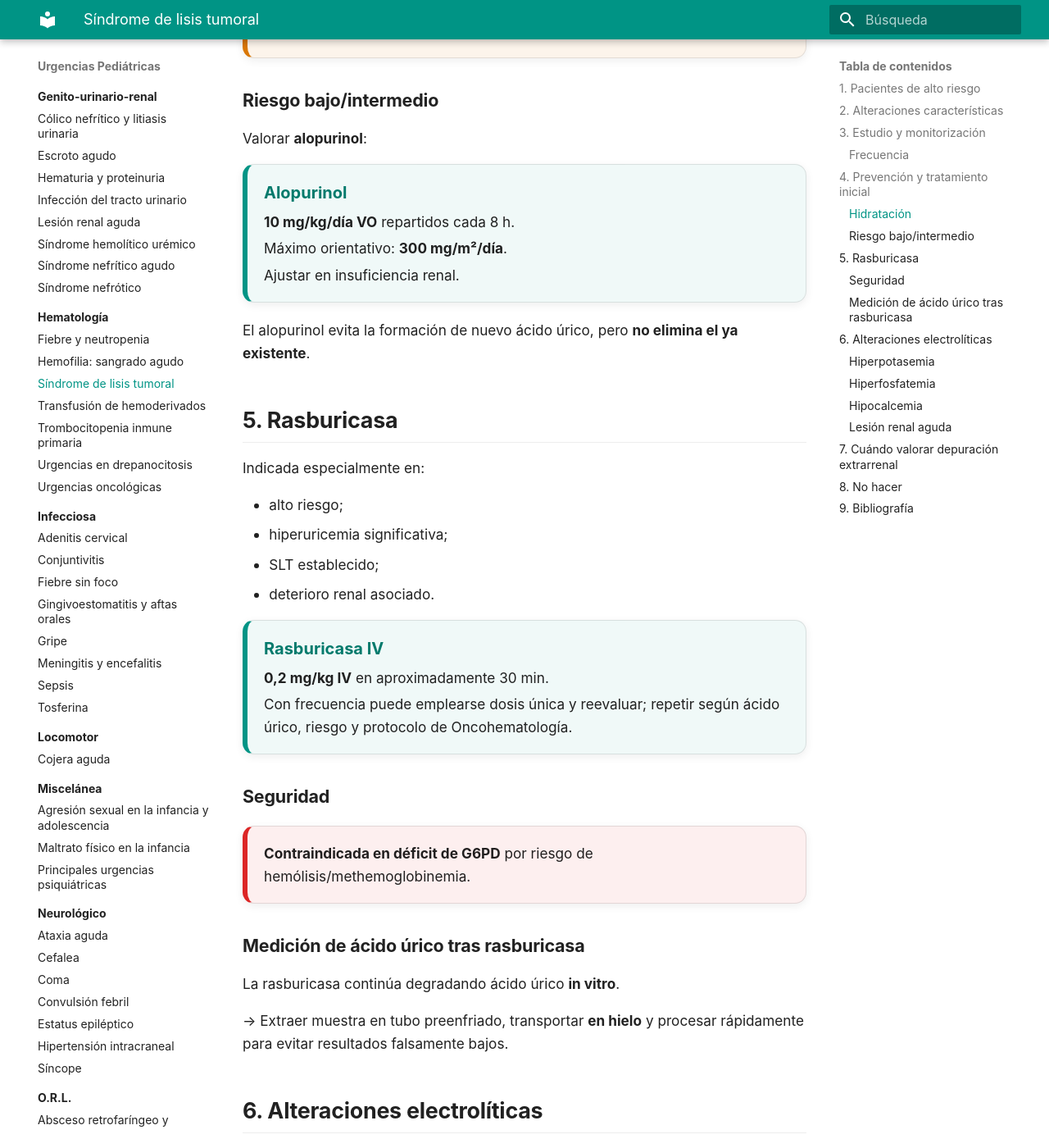
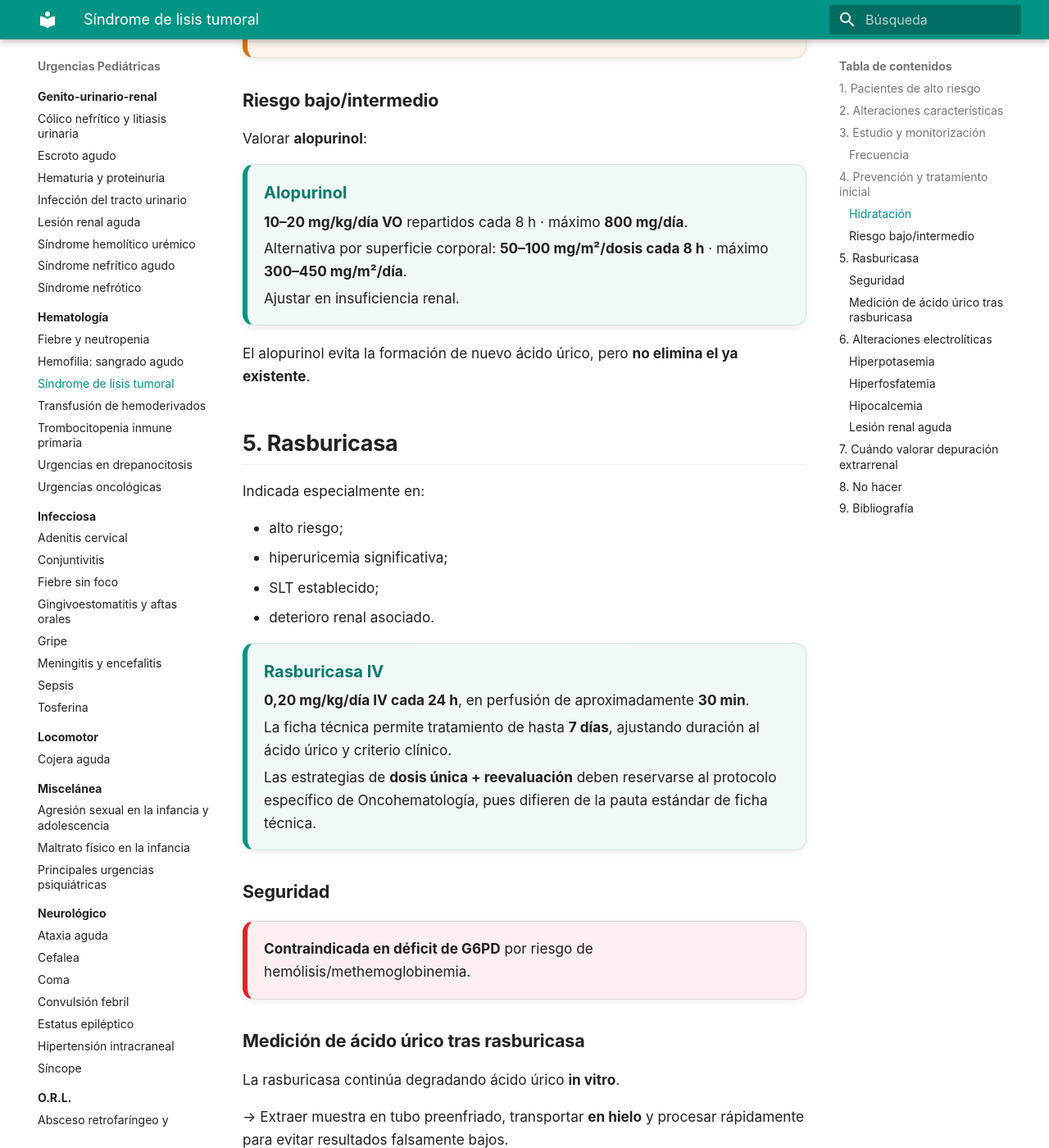
Before and after one commit to gonzaloares/urgencias-pediatricas, an MkDocs documentation site: the page built from docs/sangre/sindrome-lisis-tumoral.md, in a window 1280 px wide and 1400 px high, scrolled down 2795 px. Shown: the whole window at 82% size. Built offline with MkDocs 1.6.1 and Material for MkDocs 9.7.7, drawn with Linux system fonts in a browser that asks for light colours; some of the changed text lies outside the part shown.

Commit message:
Corrige alopurinol y rasburicasa en lisis tumoral

```diff
--- a/docs/sangre/sindrome-lisis-tumoral.md
+++ b/docs/sangre/sindrome-lisis-tumoral.md
@@ -100,8 +100,8 @@ Valorar **alopurinol**:
 
 <div class="dose-card">
   <strong>Alopurinol</strong>
-  <span><b>10 mg/kg/día VO</b> repartidos cada 8 h.</span>
-  <span>Máximo orientativo: <b>300 mg/m²/día</b>.</span>
+  <span><b>10–20 mg/kg/día VO</b> repartidos cada 8 h · máximo <b>800 mg/día</b>.</span>
+  <span>Alternativa por superficie corporal: <b>50–100 mg/m²/dosis cada 8 h</b> · máximo <b>300–450 mg/m²/día</b>.</span>
   <span>Ajustar en insuficiencia renal.</span>
 </div>
 
@@ -119,8 +119,9 @@ Indicada especialmente en:
 
 <div class="dose-card">
   <strong>Rasburicasa IV</strong>
-  <span><b>0,2 mg/kg IV</b> en aproximadamente 30 min.</span>
-  <span>Con frecuencia puede emplearse dosis única y reevaluar; repetir según ácido úrico, riesgo y protocolo de Oncohematología.</span>
+  <span><b>0,20 mg/kg/día IV cada 24 h</b>, en perfusión de aproximadamente <b>30 min</b>.</span>
+  <span>La ficha técnica permite tratamiento de hasta <b>7 días</b>, ajustando duración al ácido úrico y criterio clínico.</span>
+  <span>Las estrategias de <b>dosis única + reevaluación</b> deben reservarse al protocolo específico de Oncohematología, pues difieren de la pauta estándar de ficha técnica.</span>
 </div>
 
 ### Seguridad
@@ -207,3 +208,5 @@ Consulta urgente con Nefrología/UCIP ante:
 1. Pui CH, et al. **Expert consensus guidelines for the prophylaxis and management of tumor lysis syndrome in the United States.** Cancer Treat Rev. 2023;120:102603.
 2. Coiffier B, Altman A, Pui CH, Younes A, Cairo MS. **Guidelines for the management of pediatric and adult tumor lysis syndrome.** J Clin Oncol. 2008;26:2767-2778.
 3. Cairo MS, et al. **Rasburicase in prevention of tumor lysis syndrome in children with advanced mature B-NHL.** Br J Haematol. 2014.
+4. Comité de Medicamentos de la AEP. **Alopurinol.** Pediamécum. [Ficha](https://www.aeped.es/comites/cm/pediamecum/principios-activos/alopurinol)
+5. Agencia Española de Medicamentos y Productos Sanitarios (AEMPS). **Fasturtec (rasburicasa): ficha técnica.** [CIMA](https://cima.aemps.es/cima/dochtml/ft/00170001/FT_00170001.html)
```
